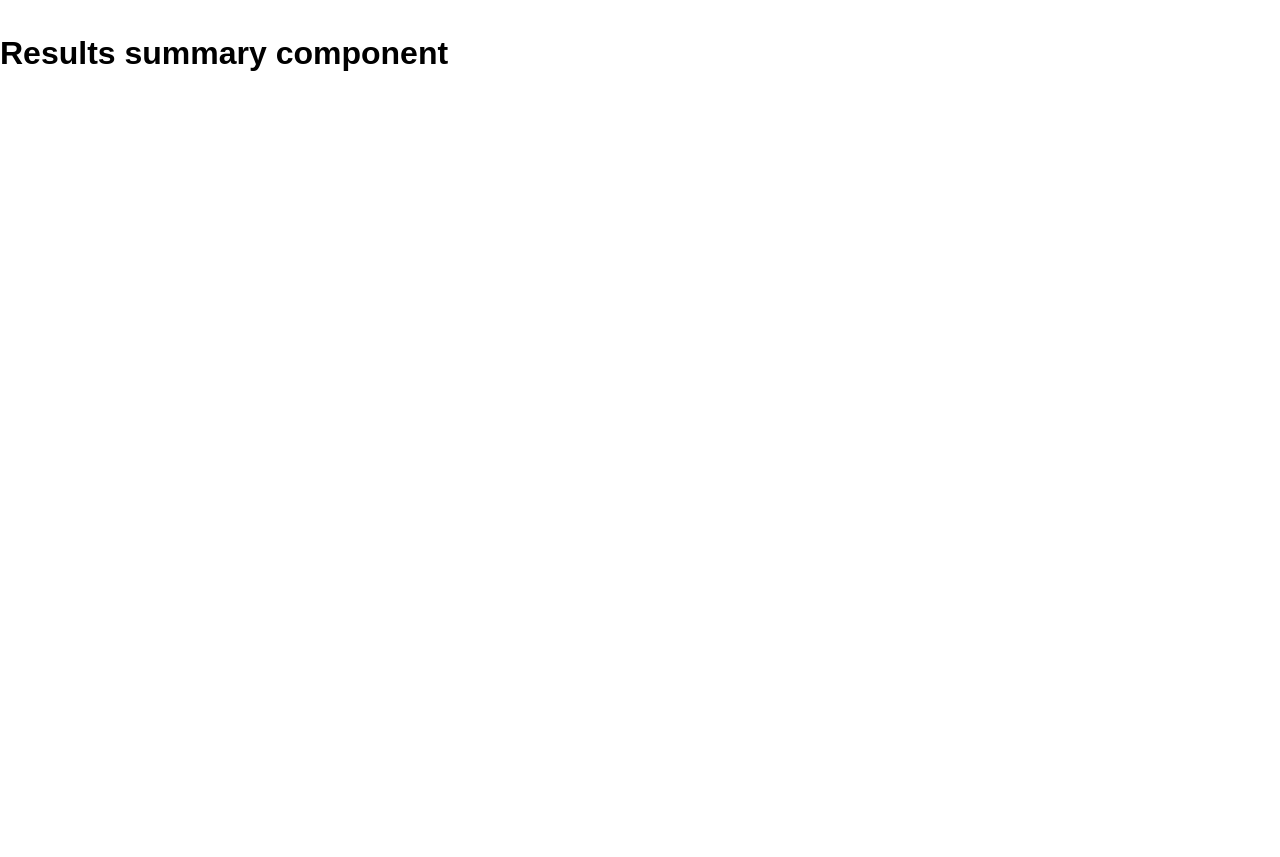
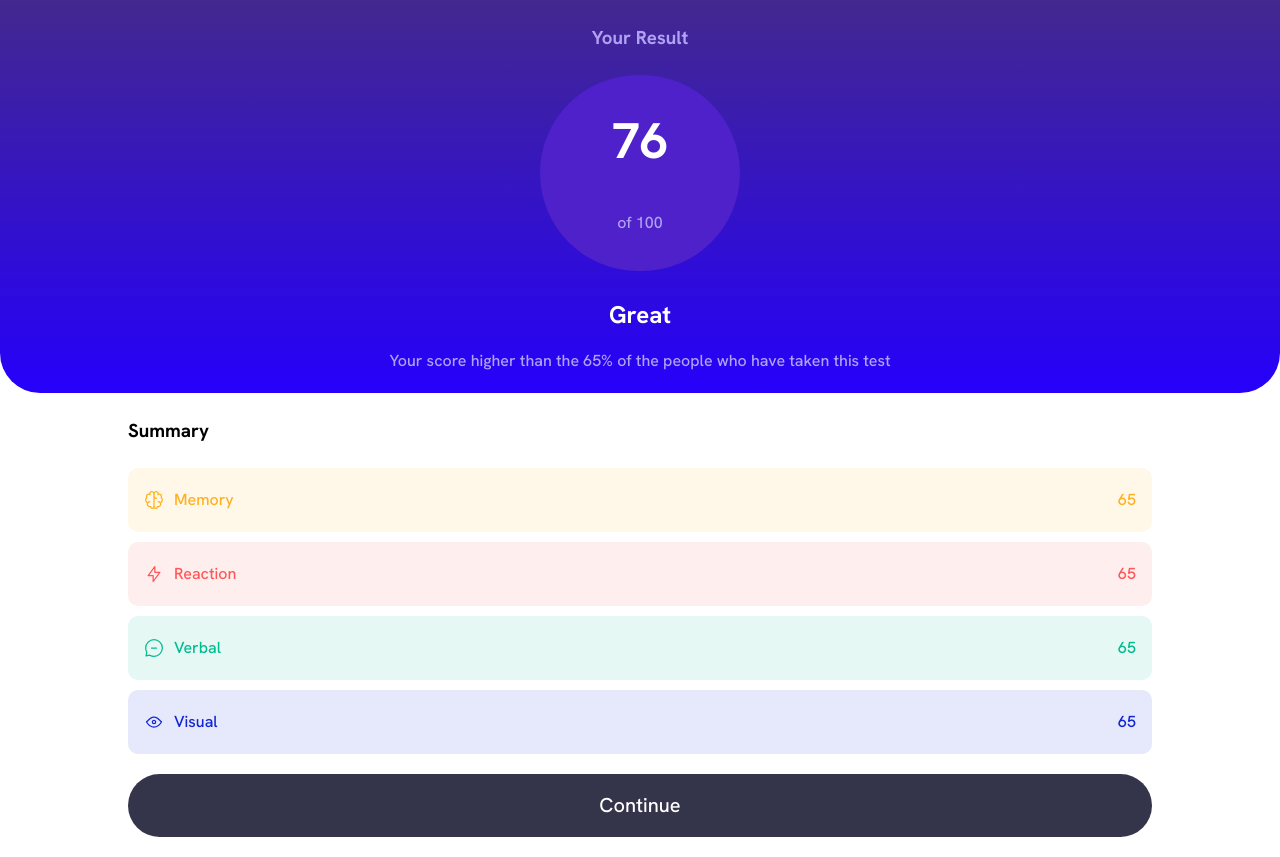
Before and after one commit to jlquijada63/Results-summary-component, a plain HTML site: page index.html in a window 1280 px wide. Before the commit the page ends 800 px from the top, so only its background shows below. Drawn offline with Linux system fonts and the light colour scheme.

Commit message:
gradient for header done

```diff
--- a/index.html
+++ b/index.html
@@ -23,6 +23,22 @@
       href="./normalize.css"
     />
 
+    <!-- google fonts -->
+
+    <link
+      rel="preconnect"
+      href="https://fonts.googleapis.com"
+    />
+    <link
+      rel="preconnect"
+      href="https://fonts.gstatic.com"
+      crossorigin
+    />
+    <link
+      href="https://fonts.googleapis.com/css2?family=Hanken+Grotesk:wght@500;700;800&display=swap"
+      rel="stylesheet"
+    />
+
     <!-- my own style -->
     <link
       rel="stylesheet"
@@ -30,6 +46,71 @@
     />
   </head>
   <body>
-    <h1>Results summary component</h1>
+    <header class="result">
+      <h3 class="result--title">Your Result</h3>
+      <div class="result--number">
+        <h1 class="result--number__mean">76</h1>
+        <p class="result--number__info">of 100</p>
+      </div>
+      <h2 class="result--greeting">Great</h2>
+      <p class="result--info">
+        Your score higher than the 65% of the people who have taken this test
+      </p>
+    </header>
+    <main>
+      <h3 class="main--title">Summary</h3>
+      <div class="sections">
+        <section class="section memory">
+          <div class="section--title">
+            <img
+              class="section--title__icon"
+              alt="icon"
+              src="./assets/images/icon-memory.svg"
+            />
+            <p class="section--title__text">Memory</p>
+          </div>
+
+          <p class="section--points">65</p>
+        </section>
+        <section class="section reaction">
+          <div class="section--title">
+            <img
+              class="section--title__icon"
+              alt="icon"
+              src="./assets/images/icon-reaction.svg"
+            />
+            <p class="section--title__text">Reaction</p>
+          </div>
+
+          <p class="section--points">65</p>
+        </section>
+        <section class="section verbal">
+          <div class="section--title">
+            <img
+              class="section--title__icon"
+              alt="icon"
+              src="./assets/images/icon-verbal.svg"
+            />
+            <p class="section--title__text">Verbal</p>
+          </div>
+
+          <p class="section--points">65</p>
+        </section>
+        <section class="section visual">
+          <div class="section--title">
+            <img
+              class="section--title__icon"
+              alt="icon"
+              src="./assets/images/icon-visual.svg"
+            />
+            <p class="section--title__text">Visual</p>
+          </div>
+
+          <p class="section--points">65</p>
+        </section>
+      </div>
+
+      <button class="continue">Continue</button>
+    </main>
   </body>
 </html>
--- a/styles.css
+++ b/styles.css
@@ -9,9 +9,9 @@
 
   /* gradients */
 
-  --Light-slate-blue(background): hsl(252, 100%, 67%);
+  --Light-slate-blue: hsl(252, 75%, 79%);
 
-  --Light-royal-blue(background): hsl(241, 81%, 54%);
+  --Light-royal-blue: hsl(241, 81%, 54%);
 
   --Violet-blue: hsla(256, 72%, 46%, 1);
 
@@ -37,12 +37,161 @@ html {
   box-sizing: inherit;
 }
 body {
-  font-family: Hanken Grotesk, sans-serif;
+  font-family: 'Hanken Grotesk', sans-serif;
   font-size: 1.6rem;
   line-height: 2;
+  margin: 0;
+}
+h1 {
+  font-size: 5rem;
+}
+
+p {
+  font-size: 1.6rem;
 }
 .container {
   max-width: 120rem;
   width: 90%;
   margin: 0 auto;
 }
+.result {
+  background: rgba(67, 40, 143, 1);
+  background: -moz-linear-gradient(
+    top,
+    rgba(67, 40, 143, 1) 0%,
+    rgba(38, 0, 250, 1) 100%
+  );
+  background: -webkit-gradient(
+    left top,
+    left bottom,
+    color-stop(0%, rgba(67, 40, 143, 1)),
+    color-stop(100%, rgba(38, 0, 250, 1))
+  );
+  background: -webkit-linear-gradient(
+    top,
+    rgba(67, 40, 143, 1) 0%,
+    rgba(38, 0, 250, 1) 100%
+  );
+  background: -o-linear-gradient(
+    top,
+    rgba(67, 40, 143, 1) 0%,
+    rgba(38, 0, 250, 1) 100%
+  );
+  background: -ms-linear-gradient(
+    top,
+    rgba(67, 40, 143, 1) 0%,
+    rgba(38, 0, 250, 1) 100%
+  );
+  background: linear-gradient(
+    to bottom,
+    rgba(67, 40, 143, 1) 0%,
+    rgba(38, 0, 250, 1) 100%
+  );
+  filter: progid:DXImageTransform.Microsoft.gradient( startColorstr='#43288f', endColorstr='#2600fa', GradientType=0 );
+  display: flex;
+  flex-direction: column;
+  justify-content: space-between;
+  align-items: center;
+  border-bottom-left-radius: 40px;
+  border-bottom-right-radius: 40px;
+  text-align: center;
+  gap: -1rem;
+}
+
+.result--title {
+  color: var(--Light-slate-blue);
+}
+
+.result--number {
+  background-color: var(--Violet-blue);
+  display: flex;
+  flex-direction: column;
+  justify-content: space-between;
+  align-items: center;
+  padding: 1em 4.5em;
+  border-radius: 50rem;
+}
+
+.result--number__mean {
+  color: white;
+  margin: 0;
+}
+
+.result--number__info {
+  color: var(--Light-slate-blue);
+}
+
+.result--greeting {
+  color: var(--White);
+  margin-bottom: 1rem;
+}
+
+.result--info {
+  color: var(--Light-slate-blue);
+  width: 70%;
+  margin: 0 auto;
+  line-height: 1.5;
+  margin-bottom: 2rem;
+  margin-top: 0;
+}
+
+main {
+  width: 80%;
+  margin: 0 auto;
+  display: flex;
+  flex-direction: column;
+  justify-content: space-between;
+}
+
+.sections {
+  display: flex;
+  flex-direction: column;
+  justify-content: space-between;
+  gap: 1rem;
+  margin-bottom: 2rem;
+}
+
+.section {
+  display: flex;
+  justify-content: space-between;
+
+  padding: 0 1em;
+  border-radius: 10px;
+}
+
+.section--title {
+  display: flex;
+  justify-content: space-between;
+  gap: 1rem;
+}
+
+.memory {
+  background-color: hsl(39, 100%, 56%, 10%);
+  color: hsl(39, 100%, 56%, 100%);
+}
+
+.reaction {
+  background-color: hsl(0, 100%, 67%, 10%);
+  color: hsl(0, 100%, 67%, 100%);
+}
+.verbal {
+  background-color: hsl(166, 100%, 37%, 10%);
+  color: hsl(166, 100%, 37%, 100%);
+}
+
+.visual {
+  background-color: hsl(234, 85%, 45%, 10%);
+  color: hsl(234, 85%, 45%, 100%);
+}
+
+.continue {
+  background-color: hsla(240, 29%, 17%, 0.9);
+  color: white;
+
+  font-size: 2rem;
+  border: none;
+  border-radius: 5rem;
+
+  padding: 1em;
+  margin-bottom: 2rem;
+}
```
